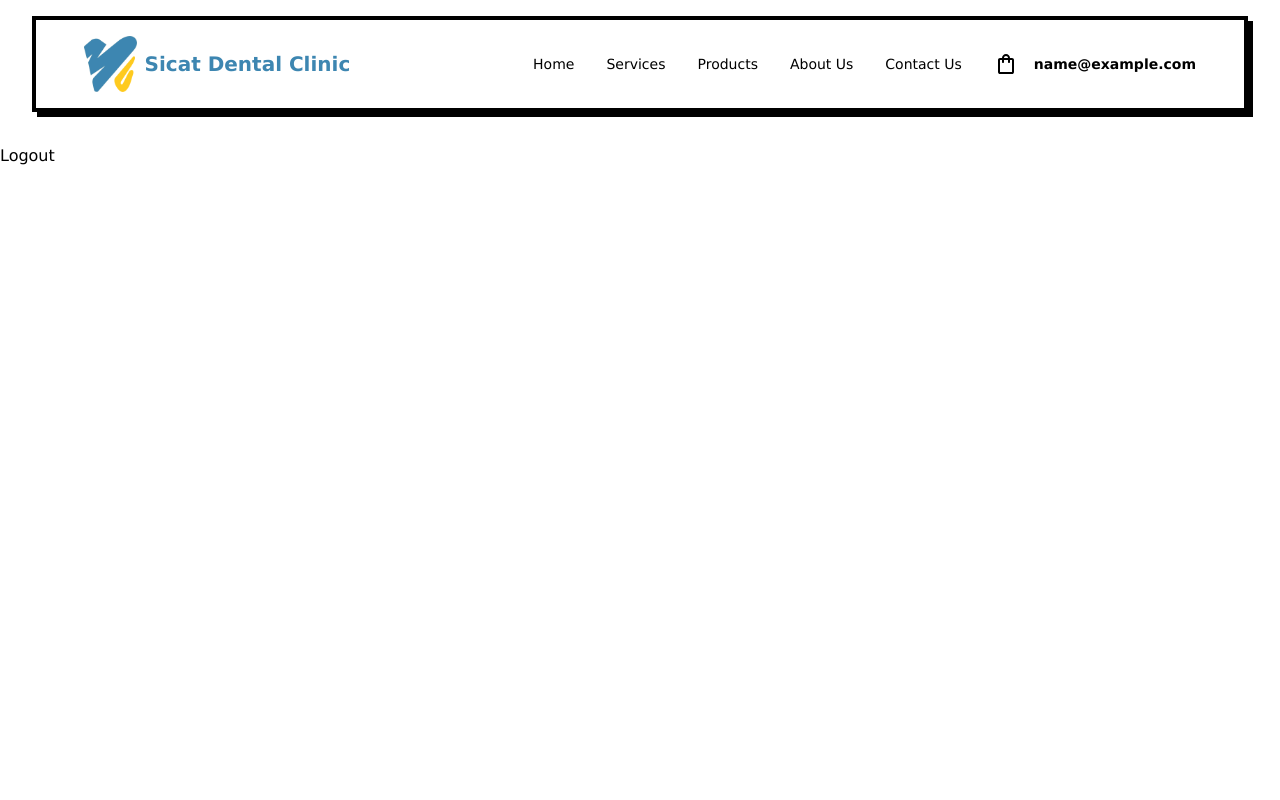
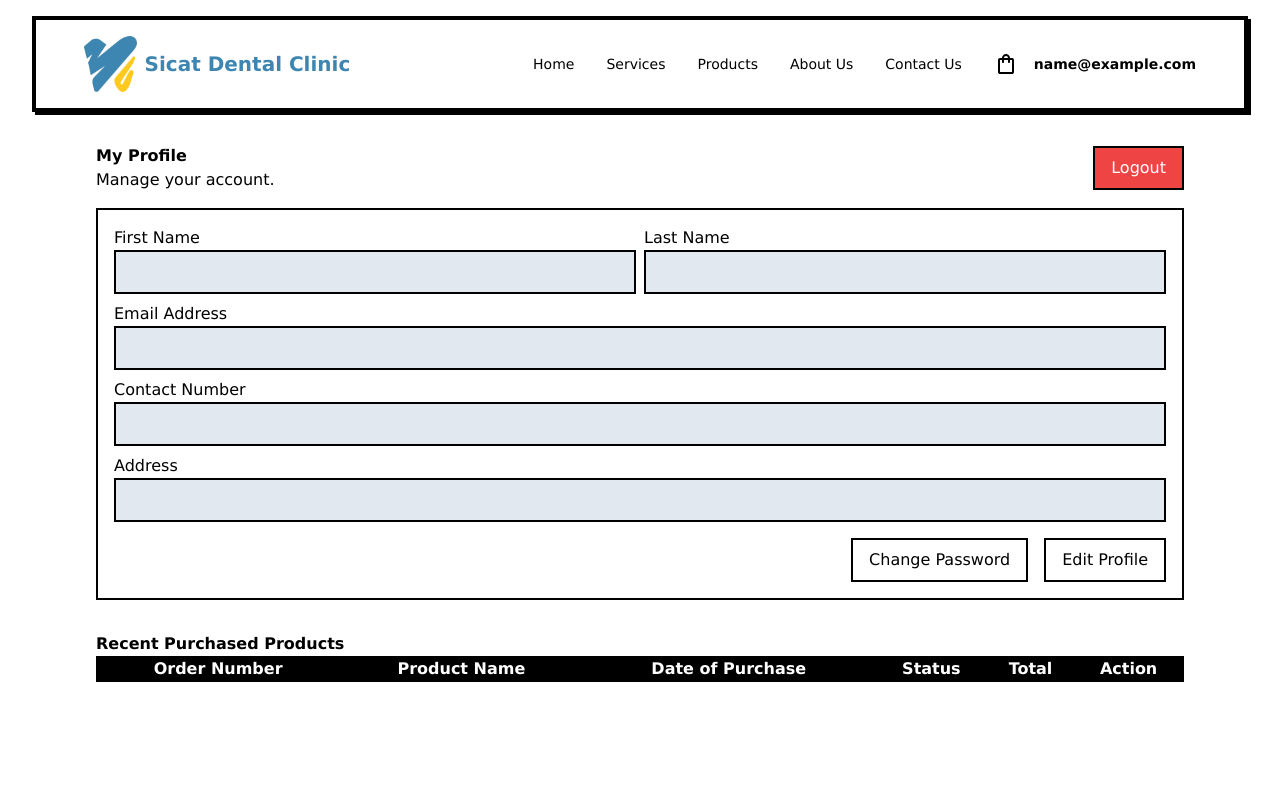
Before and after one commit to francism06/e-commerce, a React (Vite) app: page /profile in a window 1280 px wide. Shown: the top 800 px of the page. Built offline with nearby package versions, Linux system fonts and the light colour scheme; no server answers; sample sign-in values are in the browser's storage; a web font is replaced by a local one.

Commit message:
Refactored add to cart, cart, and added profile

```diff
--- a/src/components/ProductCard.jsx
+++ b/src/components/ProductCard.jsx
@@ -44,7 +44,7 @@ export const ProductCard = ({ user, item, handleSelectItem, handleUpdateQuantity
     };
 
     const handleSelect = () => {
-        handleSelectItem(productDetails.product_id);
+        handleSelectItem(productDetails.docRef);
         setIsSelected((prevState) => !prevState);
     };
 
@@ -54,7 +54,7 @@ export const ProductCard = ({ user, item, handleSelectItem, handleUpdateQuantity
 
     useEffect(() => {
         if (Object.keys(productDetails).length) {
-            const isSelected = selectedItems.findIndex((item) => item === productDetails.product_id);
+            const isSelected = selectedItems.findIndex((item) => item === productDetails.docRef);
 
             if (isSelected !== -1) {
                 setIsSelected(true);
@@ -74,7 +74,7 @@ export const ProductCard = ({ user, item, handleSelectItem, handleUpdateQuantity
             if (quantity !== productDetails.quantity) {
                 const updateQuantity = async () => {
                     const itemRef = doc(db, 'users', uid);
-                    await updateDoc(doc(itemRef, 'items', productDetails.product_id), {
+                    await updateDoc(doc(itemRef, 'items', productDetails.docRef), {
                         quantity: quantity,
                         total_price: quantity * parseInt(productDetails.price)
                     });
@@ -95,7 +95,7 @@ export const ProductCard = ({ user, item, handleSelectItem, handleUpdateQuantity
 
     useEffect(() => {
         if (selectedItems.length) {
-            const isSelected = selectedItems.findIndex((item) => item === productDetails.product_id);
+            const isSelected = selectedItems.findIndex((item) => item === productDetails.docRef);
 
             if (isSelected !== -1) {
                 setIsSelected(true);
@@ -112,7 +112,7 @@ export const ProductCard = ({ user, item, handleSelectItem, handleUpdateQuantity
         }
 
         if (isMounted.current) {
-            handleUpdateQuantity(productDetails.product_id, productDetails);
+            handleUpdateQuantity(productDetails.docRef, productDetails);
             return;
         }
     }, [productDetails]);
@@ -160,7 +160,7 @@ export const ProductCard = ({ user, item, handleSelectItem, handleUpdateQuantity
                     <p>₱ {productDetails.total_price}</p>
                 </div>
                 <div className="w-20 flex justify-center items-center">
-                    <button onClick={() => handleOpenDialogue(productDetails.product_id)} className="text-red-500 active:text-red-900 text-xl">
+                    <button onClick={() => handleOpenDialogue(productDetails.docRef)} className="text-red-500 active:text-red-900 text-xl">
                         <Icon className="hover:scale-110 transition-all" icon="clarity:trash-solid" />
                     </button>
                 </div>
--- a/src/pages/user/Profile.jsx
+++ b/src/pages/user/Profile.jsx
@@ -7,8 +7,26 @@ import {
 } from "firebase/firestore";
 
 const Profile = () => {
+  const [profileDetails, setProfileDetails] = useState({});
+  const [purchaseHistory, setPurchaseHistory] = useState([]);
+
   const user = JSON.parse(localStorage.getItem('user'));
   const navigate = useNavigate();
+
+  const [isEditing, setIsEditing] = useState(false);
+
+  const handleEditProfile = () => {
+    setIsEditing((prevState) => !prevState);
+  };
+
+  const handleSaveProfile = () => {
+    console.log('Save');
+    handleEditProfile();
+  };
+
+  const handleEditPassword = () => {
+    console.log('Edit password');
+  };
 
   const handleLogout = () => {
     localStorage.clear();
@@ -29,8 +47,80 @@ const Profile = () => {
   }, []);
 
   return (
-    <div>
-      <button onClick={handleLogout}>Logout</button>
+    <div className="w-full h-full flex flex-col gap-8 px-24">
+      <div className="w-full flex flex-col gap-4">
+        <div className="flex flex-row justify-between items-center">
+          <div className="flex flex-col">
+            <p className="font-bold">My Profile</p>
+            <p className="font-light">Manage your account.</p>
+          </div>
+          <div>
+            <button className="bg-red-500 border-2 border-black text-white px-4 py-2" onClick={handleLogout}>Logout</button>
+          </div>
+        </div>
+        <div className="flex flex-col w-full bg-white border-2 border-black p-4 gap-4">
+          <div className="flex flex-col gap-2">
+            <div className="flex flex-row gap-2">
+              <div className="flex flex-col w-full">
+                <label htmlFor="first_name">First Name</label>
+                <input className="border-2 border-black p-2 bg-white disabled:bg-slate-200 transition-all enabled:focus:drop-shadow-tertiary enabled:drop-shadow-primary" type="text" name="first_name" id="first_name" disabled={!isEditing} />
+              </div>
+              <div className="flex flex-col w-full">
+                <label htmlFor="last_name">Last Name</label>
+                <input className="border-2 border-black p-2 bg-white disabled:bg-slate-200 transition-all enabled:focus:drop-shadow-tertiary enabled:drop-shadow-primary" type="text" name="last_name" id="last_name" disabled={!isEditing} />
+              </div>
+            </div>
+            <div className="flex flex-col">
+              <label htmlFor="email_address">Email Address</label>
+              <input className="border-2 border-black p-2 bg-white disabled:bg-slate-200 transition-all enabled:focus:drop-shadow-tertiary enabled:drop-shadow-primary" type="text" name="email_address" id="email_address" disabled={!isEditing} />
+            </div>
+            <div className="flex flex-col">
+              <label htmlFor="contact_number">Contact Number</label>
+              <input className="border-2 border-black p-2 bg-white disabled:bg-slate-200 transition-all enabled:focus:drop-shadow-tertiary enabled:drop-shadow-primary" type="text" name="contact_number" id="contact_number" disabled={!isEditing} />
+            </div>
+            <div className="flex flex-col">
+              <label htmlFor="address">Address</label>
+              <input className="border-2 border-black p-2 bg-white disabled:bg-slate-200 transition-all enabled:focus:drop-shadow-tertiary enabled:drop-shadow-primary" type="text" name="address" id="address" disabled={!isEditing} />
+            </div>
+          </div>
+          {
+            isEditing ? (
+              <div className="flex flex-row gap-4 justify-end">
+                <button onClick={handleEditProfile} className="border-2 border-black bg-white px-4 py-2">Cancel</button>
+                <button onClick={handleSaveProfile} className="border-2 border-black bg-white px-4 py-2">Save</button>
+              </div>
+
+            ) : (
+              <div className="flex flex-row gap-4 justify-end">
+                <button onClick={handleEditPassword} className="border-2 border-black bg-white px-4 py-2">Change Password</button>
+                <button onClick={handleEditProfile} className="border-2 border-black bg-white px-4 py-2">Edit Profile</button>
+              </div>
+            )
+          }
+        </div>
+      </div>
+      <div className="w-full flex flex-col">
+        <div className="flex flex-col">
+          <p className="font-bold">Recent Purchased Products</p>
+        </div>
+        <table>
+          <thead>
+            <tr className="text-white bg-black">
+              <th>Order Number</th>
+              <th>Product Name</th>
+              <th>Date of Purchase</th>
+              <th>Status</th>
+              <th>Total</th>
+              <th>Action</th>
+            </tr>
+          </thead>
+          <tbody>
+            {
+
+            }
+          </tbody>
+        </table>
+      </div>
     </div>
   )
 };
--- a/src/pages/user/ViewProduct.jsx
+++ b/src/pages/user/ViewProduct.jsx
@@ -7,7 +7,10 @@ import {
     getDocs,
     updateDoc,
     collection,
-    setDoc
+    setDoc,
+    addDoc,
+    query,
+    where
 } from "firebase/firestore";
 
 import { Slider } from "../../components/Slider";
@@ -35,14 +38,27 @@ const ViewProduct = () => {
         };
 
         const itemRef = doc(db, 'users', user.uid);
-        const itemSnap = await getDoc(doc(itemRef, 'items', id));
+        const q = query(collection(itemRef, 'items'), where('product_id', '==', id), where('is_paid', '==', false));
 
-        // If item exists, update the quantity.
-        if (itemSnap.exists()) {
-            const currQuantity = itemSnap.data().quantity;
-            await updateDoc(doc(itemRef, 'items', id), { quantity: currQuantity + quantity });
+        const temp = [];
+
+        const querySnapshot = await getDocs(q);
+        querySnapshot.forEach((doc) => {
+            const newQuantity = parseInt(doc.data().quantity) + parseInt(quantity);
+            temp.push({
+                docId: doc.id,
+                refId: id,
+                quantity: newQuantity,
+                total_price: parseInt(newQuantity) * parseInt(productDetails.price)
+            });
+        });
+
+        if (Object.keys(temp).length !== 0) {
+            for await (const item of temp) {
+                await updateDoc(doc(itemRef, 'items', item.docId), { quantity: item.quantity, total_price: item.total_price });
+            }
         } else {
-            await setDoc(doc(itemRef, 'items', id), details);
+            await addDoc(collection(itemRef, 'items'), details);
         }
 
         location.reload();
--- a/tailwind.config.cjs
+++ b/tailwind.config.cjs
@@ -18,12 +18,12 @@ module.exports = {
         'tertiary-active': '#FED936'
       },
       dropShadow: {
-        'primary': '5px 5px 0px rgba(0,0,0,1)',
-        'secondary': '5px 5px 0px rgba(61,134,177,1)',
-        'tertiary': '5px 5px 0px rgba(254,202,31,1)',
+        'primary': '3px 3px 0px rgba(0,0,0,1)',
+        'secondary': '3px 3px 0px rgba(61,134,177,1)',
+        'tertiary': '3px 3px 0px rgba(254,202,31,1)',
         'text': [
           '-1px -1px 0px rgba(0,0,0,1)',
-          '5px 5px 0px rgba(0,0,0,1)',
+          '3px 3px 0px rgba(0,0,0,1)',
         ]
       }
     },
```
Also changed, not shown: src/pages/user/Cart.jsx (+40 -8 lines).
